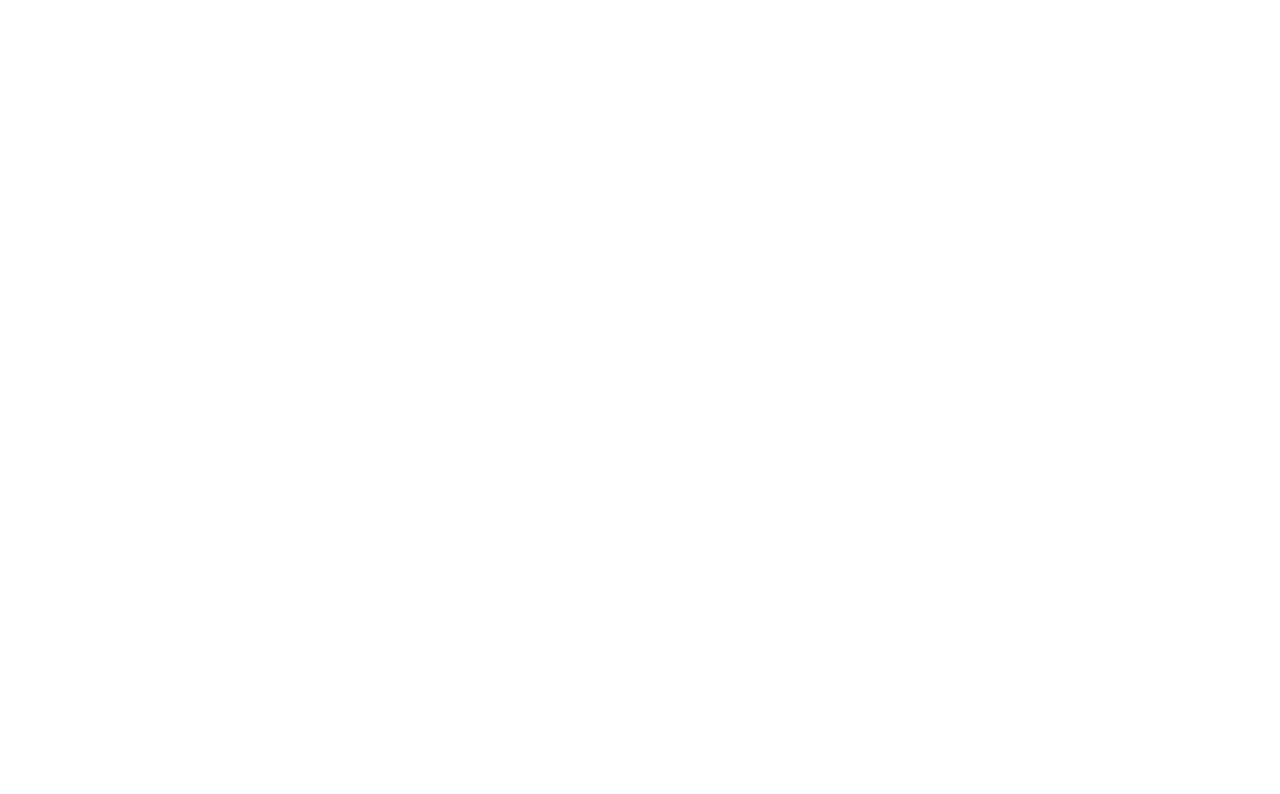
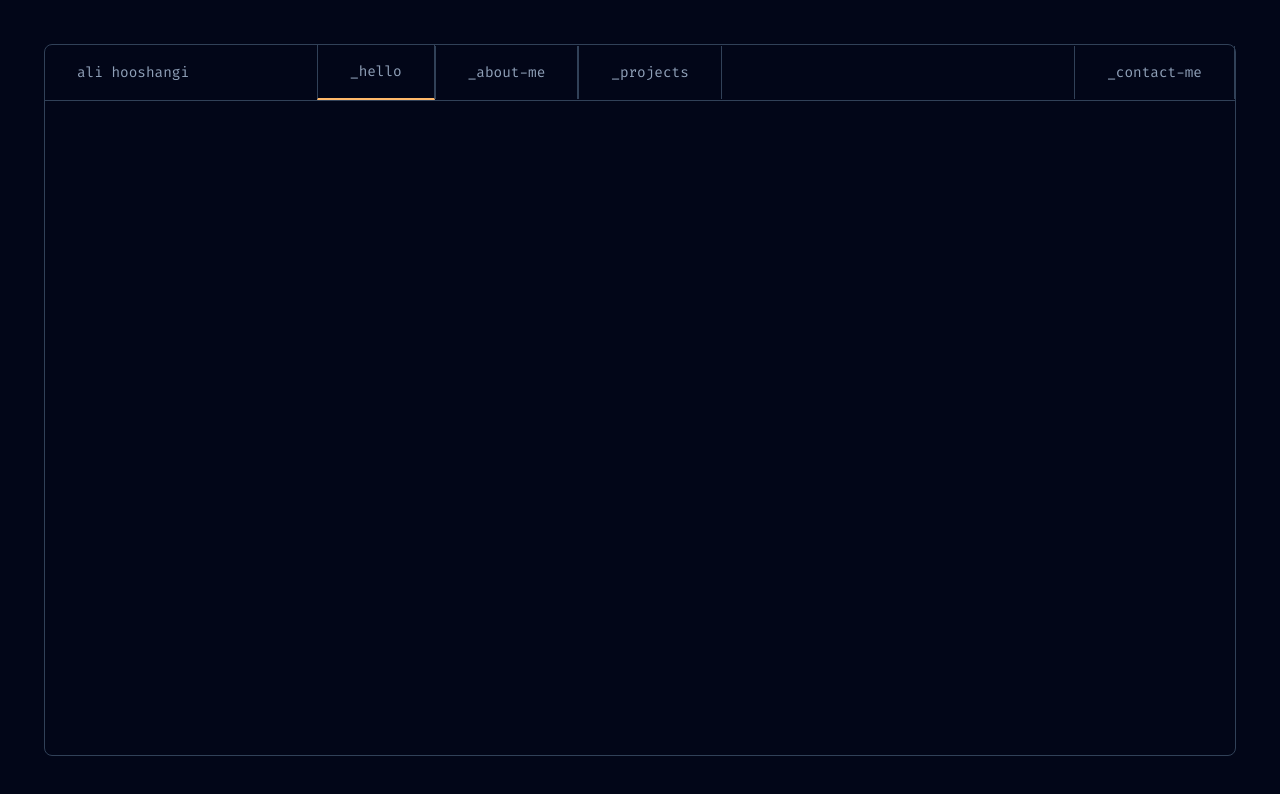
Before and after one commit to alihoushngi/Portfolio-V3, a Next.js app: page / in a window 1280 px wide. Shown: the top 794 px of the page. Built offline with nearby package versions, Linux system fonts and the light colour scheme.

Commit message:
just stay for mobile menu

```diff
--- a/src/app/layout.tsx
+++ b/src/app/layout.tsx
@@ -6,6 +6,7 @@
 import RegisterSW from "@/components/layout/RegisterSW";
 import I18nProvider from "@/components/shared/Lang/I18n/I18nProvider";
 
+import Layout from "@/components/layout/Layout";
 import "@/styles/globals.css";
 import { defaultMetadata } from "@/utils/seo";
 import { Suspense } from "react";
@@ -22,7 +23,7 @@
       lang="en"
       dir="ltr"
       suppressHydrationWarning
-      className={`${FiraCodeFont.variable} ${VazirFont.variable}`}
+      className={`${FiraCodeFont.variable} ${VazirFont.variable} dark:bg-slate-950`}
     >
       <head>
         <link rel="manifest" href="/manifest.json" />
@@ -33,7 +34,9 @@
         <RegisterSW />
         <Suspense fallback={null}>
           <ThemeProvider attribute="class" defaultTheme="light" enableSystem>
-            <I18nProvider>{children}</I18nProvider>
+            <I18nProvider>
+              <Layout>{children}</Layout>
+            </I18nProvider>
           </ThemeProvider>
         </Suspense>
         <Toaster />
--- /dev/null
+++ b/src/app/projects/page.tsx
@@ -0,0 +1,5 @@
+const projectsPage = () => {
+  return <div></div>;
+};
+
+export default projectsPage;
--- /dev/null
+++ b/src/components/layout/Layout.tsx
@@ -0,0 +1,15 @@
+import Header from "@/components/shared/Header/Header";
+import React from "react";
+
+const Layout = ({ children }: { children: React.ReactNode }) => {
+  return (
+    <div className="p-11 max-md:p-5 bg-Appearance-Slate-950 h-screen">
+      <div className="border border-Appearance-Slate-700 h-full rounded-default">
+        <Header />
+        {children}
+      </div>
+    </div>
+  );
+};
+
+export default Layout;
--- /dev/null
+++ b/src/components/shared/Header/Header.tsx
@@ -0,0 +1,18 @@
+"use client";
+
+import DesktopVersion from "@/components/shared/Header/components/DesktopVersion";
+import MobileVersion from "@/components/shared/Header/components/MobileVersion";
+import { usePathname } from "next/navigation";
+
+const Header = () => {
+  const pathname = usePathname();
+
+  return (
+    <div className="w-full">
+      <DesktopVersion pathname={pathname} />
+      <MobileVersion pathname={pathname} />
+    </div>
+  );
+};
+
+export default Header;
--- /dev/null
+++ b/src/components/shared/Header/assets/header.type.ts
@@ -0,0 +1,3 @@
+export interface IHeaderProps {
+  pathname: string;
+}
--- /dev/null
+++ b/src/components/shared/Header/assets/items.ts
@@ -0,0 +1,11 @@
+export const firstMenuItems = [
+  { title: "_hello", url: "/" },
+  { title: "_about-me", url: "/about" },
+  { title: "_projects", url: "/projects" },
+  { title: "_blogs", url: "/blogs", disable: true },
+  { title: "_videos", url: "/videos", disable: true },
+];
+
+export const secondMenuItems = [
+  { title: "_contact-me", url: "/contact", disable: false },
+];
--- /dev/null
+++ b/src/components/shared/Header/components/DesktopVersion.tsx
@@ -0,0 +1,48 @@
+import { IHeaderProps } from "@/components/shared/Header/assets/header.type";
+import {
+  firstMenuItems,
+  secondMenuItems,
+} from "@/components/shared/Header/assets/items";
+import Link from "next/link";
+
+const DesktopVersion = ({ pathname }: IHeaderProps) => {
+  return (
+    <div className="max-md:hidden w-full border-b border-Appearance-Slate-700 text-Appearance-Slate-400 text-1 flex justify-between items-center">
+      <div className="w-full flex justify-start items-center gap-24">
+        <h1 className="py-5 px-7">ali hooshangi</h1>
+        <div className="flex justify-center items-center">
+          {firstMenuItems.map((item, index) => {
+            if (!item.disable) {
+              return (
+                <Link
+                  href={item.url}
+                  key={index}
+                  className={`${pathname === item.url && "border-b-2 border-b-Primary-Orange-300_Main"} transition-all duration-200 ease-in-out py-5 px-7 border-r border-l border-Appearance-Slate-700`}
+                >
+                  {item.title}
+                </Link>
+              );
+            }
+          })}
+        </div>
+      </div>
+      <div className="flex justify-center items-center w-fit text-nowrap">
+        {secondMenuItems.map((item, index) => {
+          if (!item.disable) {
+            return (
+              <Link
+                href={item.url}
+                key={index}
+                className={`${pathname === item.url && "border-b-2 border-b-Primary-Orange-300_Main"} transition-all duration-200 ease-in-out py-5 px-7 border-r border-l border-Appearance-Slate-700`}
+              >
+                {item.title}
+              </Link>
+            );
+          }
+        })}
+      </div>
+    </div>
+  );
+};
+
+export default DesktopVersion;
--- /dev/null
+++ b/src/components/shared/Header/components/MobileVersion.tsx
@@ -0,0 +1,29 @@
+import { IHeaderProps } from "@/components/shared/Header/assets/header.type";
+import { useState } from "react";
+import { IoIosMenu } from "react-icons/io";
+
+const MobileVersion = ({ pathname }: IHeaderProps) => {
+  const [isOpen, setIsOpen] = useState(false);
+
+  console.log(pathname);
+  return (
+    <div className="md:hidden flex justify-between items-center text-Appearance-Slate-400 text-1 w-full border-b border-Appearance-Slate-700 p-5">
+      <h1 className="">ali hooshangi</h1>
+      <IoIosMenu className="" onClick={() => setIsOpen(true)} />
+
+      {/* Menu */}
+      {isOpen && (
+        <div className="fixed top-0 left-0 right-0 w-full bg-Appearance-Slate-950 h-screen z-10 p-5">
+          <div className="border border-Appearance-Slate-700 h-full rounded-default">
+            <div className="flex justify-between items-center text-Appearance-Slate-400 text-1 w-full border-b border-Appearance-Slate-700 p-5">
+              <h1 className="">ali hooshangi</h1>
+              <IoIosMenu className="" onClick={() => setIsOpen(true)} />
+            </div>
+          </div>
+        </div>
+      )}
+    </div>
+  );
+};
+
+export default MobileVersion;
```
